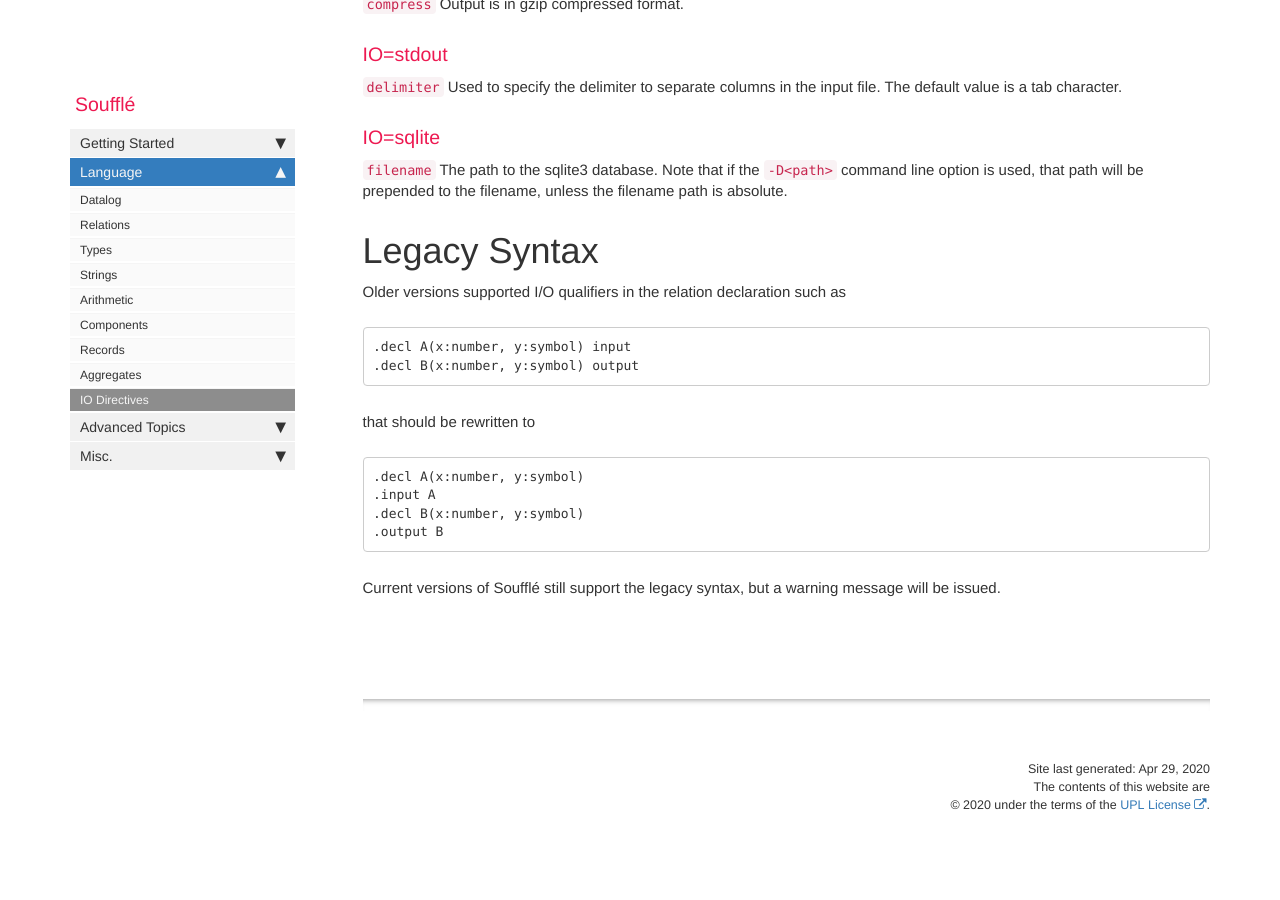
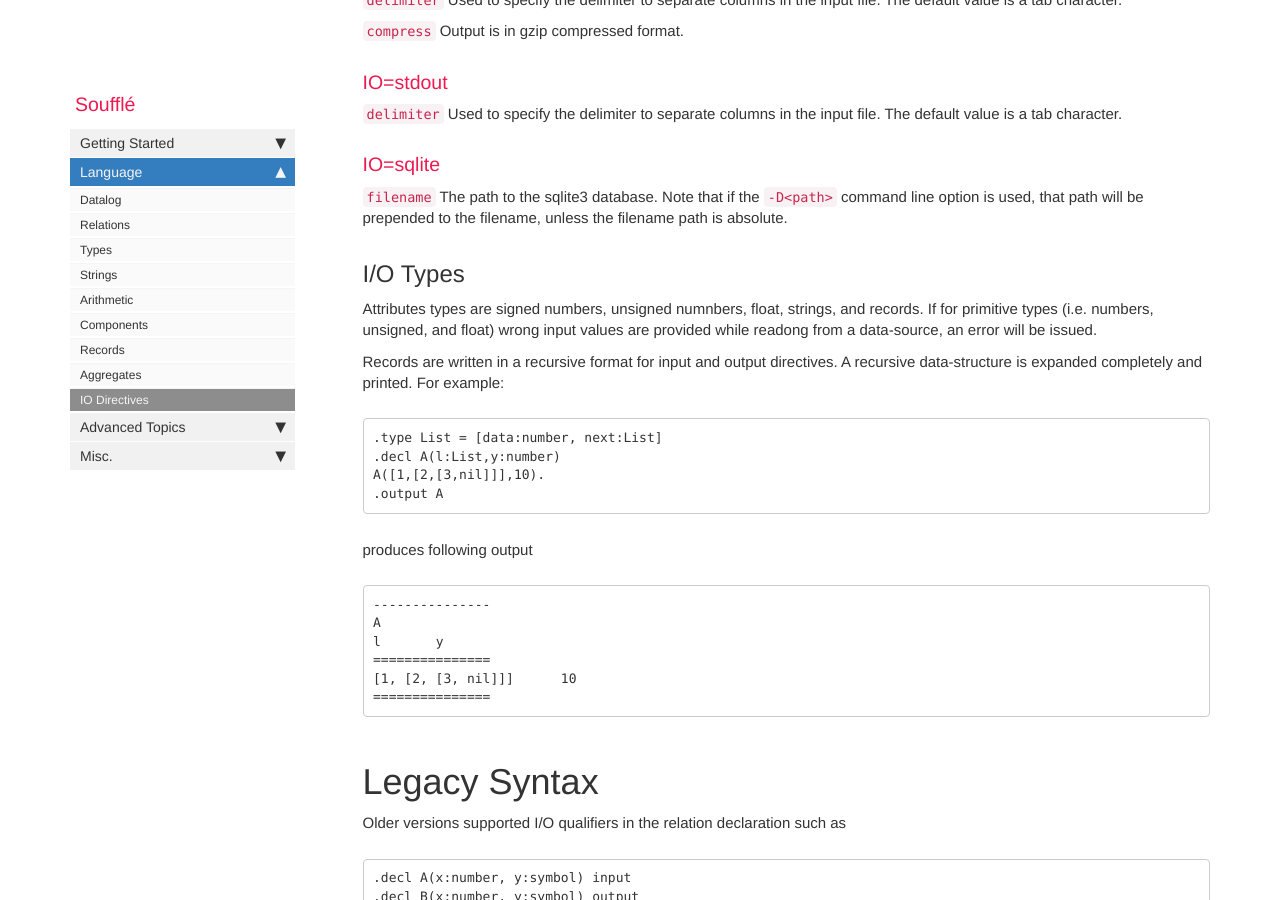
Before and after one commit to souffle-lang/souffle-lang.github.io, a Jekyll site: the page built from pages/docs/io.md, in a window 1280 px wide and 900 px high, scrolled down 3101 px. Built offline with Jekyll 4.4.1, drawn with Linux system fonts in a browser that asks for light colours; comment, search, counter and statistics services are not loaded; before the commit the page ends 3976 px from its top, so only the background shows below that.

Commit message:
Update io.md

````diff
--- a/pages/docs/io.md
+++ b/pages/docs/io.md
@@ -131,6 +131,29 @@ Used to specify the delimiter to separate columns in the input file. The default
 `filename`
 The path to the sqlite3 database. Note that if the `-D<path>` command line option is used, that path will be prepended to the filename, unless the filename path is absolute.
 
+
+## I/O Types
+
+Attributes types are signed numbers, unsigned numnbers, float, strings, and records. If for primitive types (i.e. numbers, unsigned, and float) wrong input values are provided while readong from a data-source, an error will be issued.
+
+Records are written in a recursive format for input and output directives. A recursive data-structure is expanded completely
+and printed.  For example:
+```
+.type List = [data:number, next:List]
+.decl A(l:List,y:number)
+A([1,[2,[3,nil]]],10).
+.output A
+```
+produces following output
+```
+---------------
+A
+l	y
+===============
+[1, [2, [3, nil]]]	10
+===============
+```
+
 # Legacy Syntax
 Older versions supported I/O qualifiers in the relation declaration such as
 ```
````
